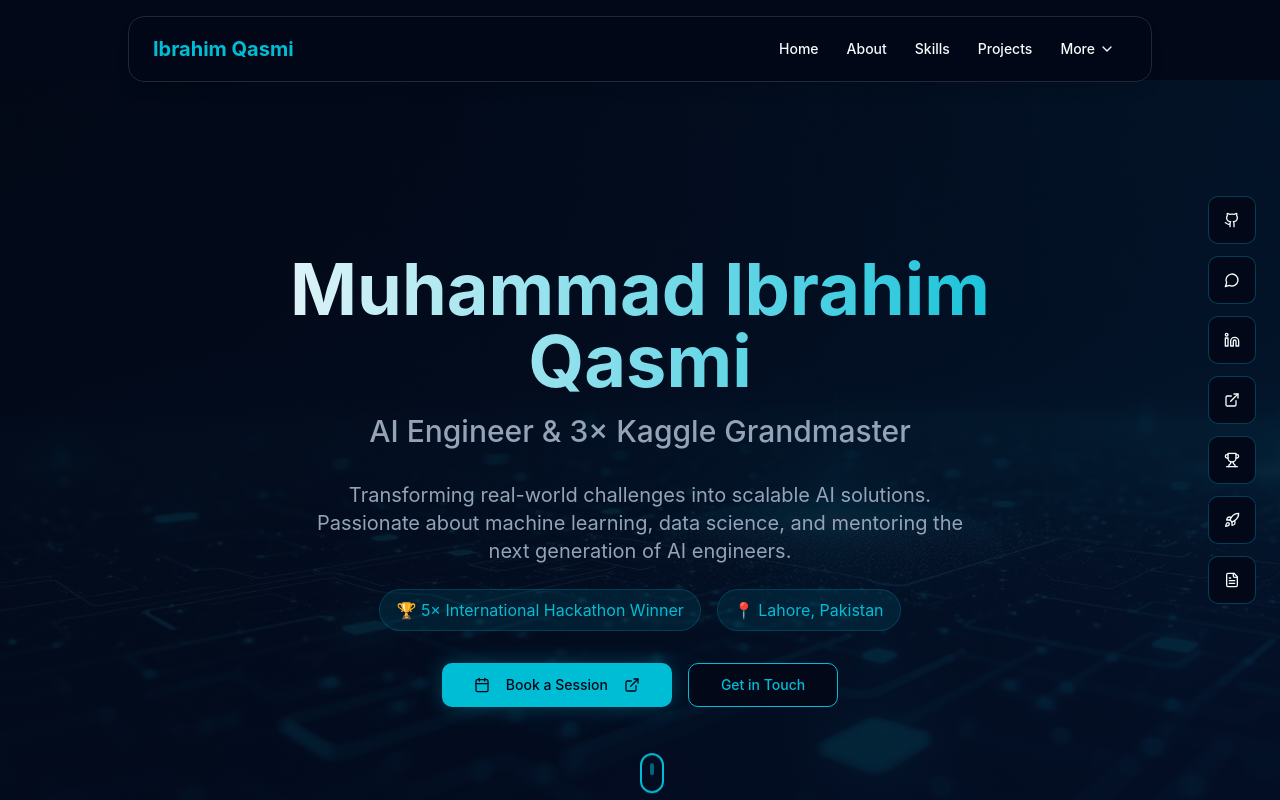
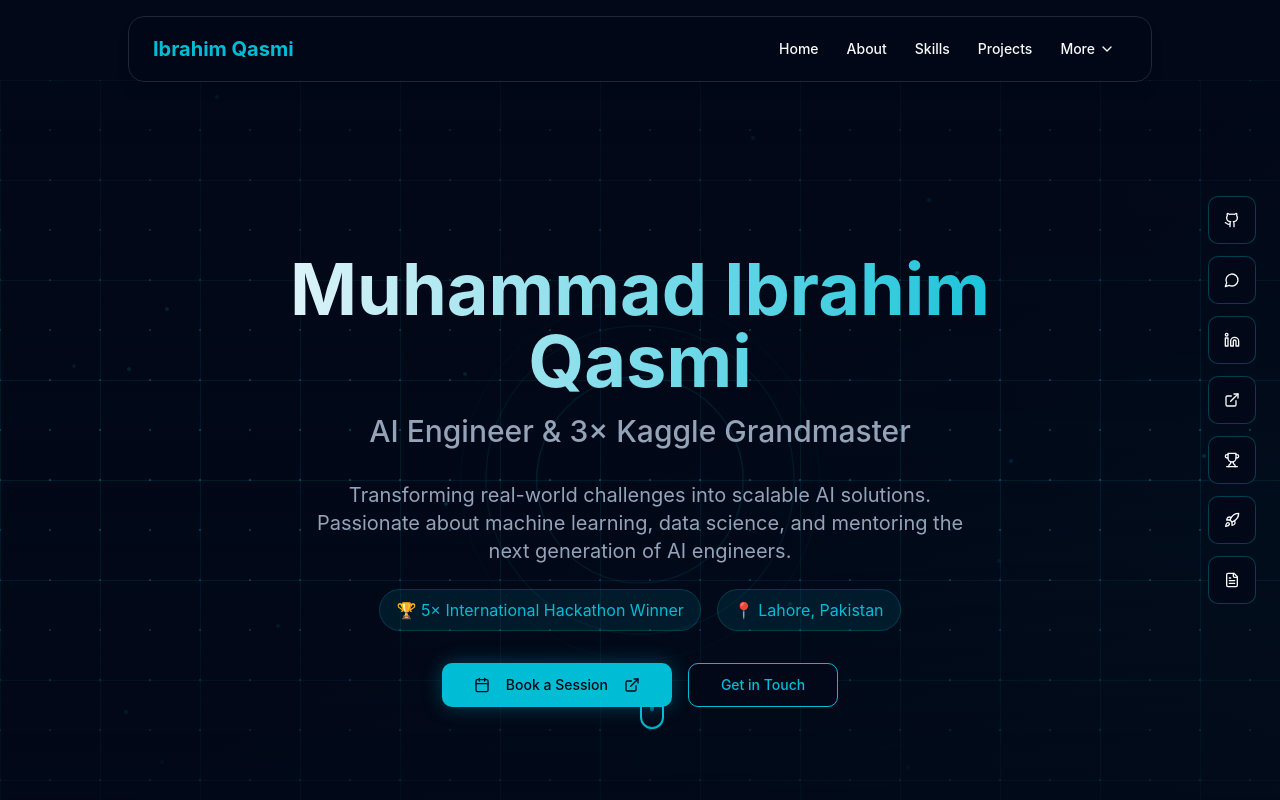
Before and after one commit to muhammadibrahim313/ibrahim-qasmi, a React (Vite) app: page / in a window 1280 px wide. Shown: the top 800 px of the page. Built offline with nearby package versions, Linux system fonts and the light colour scheme.

Commit message:
Fix hero section background and height

```diff
--- /dev/null
+++ b/src/components/AnimatedGridBackground.tsx
@@ -0,0 +1,134 @@
+import { useEffect, useState } from 'react';
+
+interface Ripple {
+  id: number;
+  x: number;
+  y: number;
+  timestamp: number;
+}
+
+const AnimatedGridBackground = () => {
+  const [ripples, setRipples] = useState<Ripple[]>([]);
+
+  useEffect(() => {
+    // Create periodic ripples from center
+    const interval = setInterval(() => {
+      const newRipple: Ripple = {
+        id: Date.now(),
+        x: 50, // Center percentage
+        y: 50, // Center percentage
+        timestamp: Date.now(),
+      };
+
+      setRipples(prev => [...prev.slice(-2), newRipple]); // Keep last 3 ripples
+    }, 3000);
+
+    return () => clearInterval(interval);
+  }, []);
+
+  // Clean up old ripples
+  useEffect(() => {
+    const cleanup = setInterval(() => {
+      const now = Date.now();
+      setRipples(prev => prev.filter(ripple => now - ripple.timestamp < 3000));
+    }, 1000);
+
+    return () => clearInterval(cleanup);
+  }, []);
+
+  return (
+    <div className="absolute inset-0 overflow-hidden">
+      {/* Base gradient background */}
+      <div className="absolute inset-0 bg-gradient-to-br from-background via-background to-primary/5"></div>
+
+      {/* Animated grid dots */}
+      <div className="absolute inset-0 opacity-30">
+        <div
+          className="w-full h-full"
+          style={{
+            backgroundImage: `radial-gradient(circle, hsl(var(--primary)) 1px, transparent 1px)`,
+            backgroundSize: '50px 50px',
+            backgroundPosition: '25px 25px',
+          }}
+        >
+          {/* Pulsing overlay for grid animation */}
+          <div
+            className="w-full h-full animate-pulse"
+            style={{
+              backgroundImage: `radial-gradient(circle, hsl(var(--primary) / 0.3) 1px, transparent 1px)`,
+              backgroundSize: '50px 50px',
+              backgroundPosition: '25px 25px',
+              animationDuration: '4s',
+            }}
+          ></div>
+        </div>
+      </div>
+
+      {/* Large grid lines */}
+      <div className="absolute inset-0 opacity-10">
+        <div
+          className="w-full h-full"
+          style={{
+            backgroundImage: `
+              linear-gradient(hsl(var(--primary)) 1px, transparent 1px),
+              linear-gradient(90deg, hsl(var(--primary)) 1px, transparent 1px)
+            `,
+            backgroundSize: '100px 100px',
+          }}
+        ></div>
+      </div>
+
+      {/* Ripple effects */}
+      {ripples.map((ripple) => (
+        <div
+          key={ripple.id}
+          className="absolute pointer-events-none"
+          style={{
+            left: `${ripple.x}%`,
+            top: `${ripple.y}%`,
+            transform: 'translate(-50%, -50%)',
+          }}
+        >
+          <div className="relative">
+            {/* Multiple ripple rings */}
+            {[0, 1, 2].map((index) => (
+              <div
+                key={index}
+                className="absolute inset-0 border border-primary/20 rounded-full animate-ping"
+                style={{
+                  animationDelay: `${index * 0.5}s`,
+                  animationDuration: '3s',
+                  width: '200px',
+                  height: '200px',
+                  marginLeft: '-100px',
+                  marginTop: '-100px',
+                }}
+              ></div>
+            ))}
+          </div>
+        </div>
+      ))}
+
+      {/* Floating particles */}
+      <div className="absolute inset-0">
+        {Array.from({ length: 20 }).map((_, i) => (
+          <div
+            key={i}
+            className="absolute w-1 h-1 bg-primary/20 rounded-full animate-pulse"
+            style={{
+              left: `${Math.random() * 100}%`,
+              top: `${Math.random() * 100}%`,
+              animationDelay: `${Math.random() * 4}s`,
+              animationDuration: `${2 + Math.random() * 2}s`,
+            }}
+          ></div>
+        ))}
+      </div>
+
+      {/* Gradient overlay for readability */}
+      <div className="absolute inset-0 bg-gradient-to-t from-background/80 via-transparent to-background/60"></div>
+    </div>
+  );
+};
+
+export default AnimatedGridBackground;
--- a/src/components/Hero.tsx
+++ b/src/components/Hero.tsx
@@ -1,22 +1,12 @@
 import { ExternalLink, Calendar } from 'lucide-react';
 import { Button } from '@/components/ui/button';
-import heroBackground from '@/assets/hero-background.jpg';
+import AnimatedGridBackground from './AnimatedGridBackground';
 
 const Hero = () => {
   return (
-    <section id="home" className="relative min-h-screen flex items-center justify-center overflow-hidden">
-      {/* Background Image */}
-      <div
-        className="absolute inset-0 z-0"
-        style={{
-          backgroundImage: `url(${heroBackground})`,
-          backgroundSize: 'cover',
-          backgroundPosition: 'center',
-          backgroundRepeat: 'no-repeat'
-        }}
-      >
-        <div className="absolute inset-0 hero-gradient opacity-90"></div>
-      </div>
+    <section id="home" className="relative h-screen flex items-center justify-center overflow-hidden">
+      {/* Animated Grid Background */}
+      <AnimatedGridBackground />
 
       {/* Content */}
       <div className="relative z-10 container-custom section-padding">
@@ -85,8 +75,8 @@ const Hero = () => {
             </Button>
           </div>
 
-          {/* Scroll Indicator - positioned with more spacing below buttons */}
-          <div className="absolute bottom-[-2rem] left-1/2 transform -translate-x-1/2 animate-bounce">
+          {/* Scroll Indicator */}
+          <div className="absolute bottom-8 left-1/2 transform -translate-x-1/2 animate-bounce">
             <div className="w-6 h-10 border-2 border-primary rounded-full flex justify-center">
               <div className="w-1 h-3 bg-primary rounded-full mt-2 animate-pulse"></div>
             </div>
```
